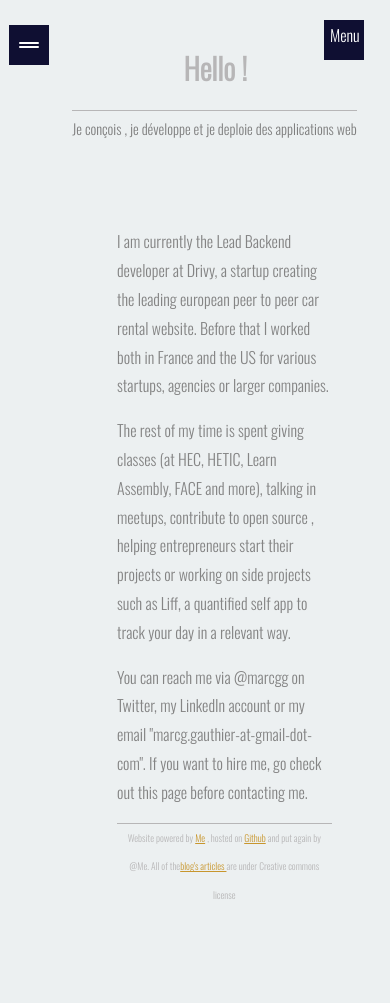
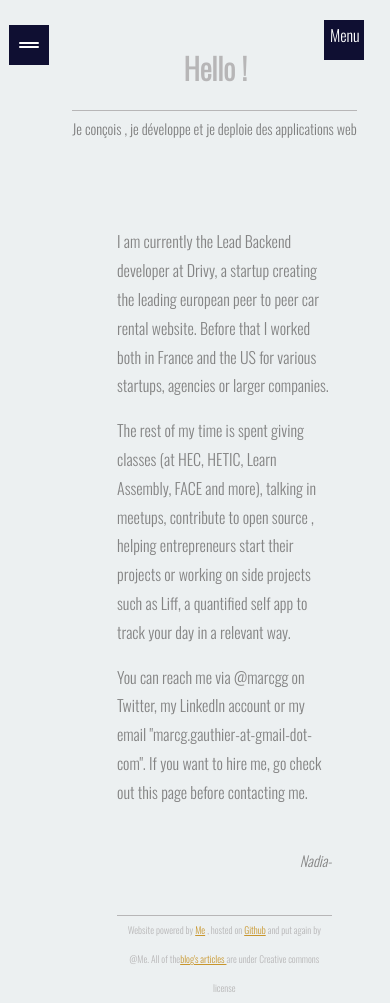
Before and after one commit to nadiabarache/Nadia.website.template.com, a plain HTML site: page index.html in a window 390 px wide. Before the commit the page ends 910 px from the top, so only its background shows below. Drawn offline with nearby package versions, Linux system fonts and the light colour scheme.

Commit message:
Page About

```diff
--- a/css/style.css
+++ b/css/style.css
@@ -179,6 +179,14 @@ section {
     transform: translate3d(-230px, 0, 0);
     transition: all 0.3s ease-in-out;
   }
+
+  .footnote{
+  margin: 40px 0px;
+  color: #858585;
+  text-align: right;
+  font-size: 0.9em;
+  font-style: italic;
+}
   .menu .smartphone-menu-trigger {
     width: 40px;
     height: 40px;
--- a/index.html
+++ b/index.html
@@ -27,7 +27,7 @@
                    </li>
                        <a href="#" class="social__icon social__icon--twitter fa fa-github" title="github"></a>
                    </li>
-                   </li>
+                   <li>
                        <a href="#" class="social__icon social__icon--download fa fa-download" title="cv-pdf"></a>
                    </li>
                  </ul>
@@ -67,6 +67,9 @@
       <p>
         You can reach me via @marcgg on Twitter, my LinkedIn account or my email "marcg.gauthier-at-gmail-dot-com". If you want to hire me, go check out this page before contacting me.
       </p>
+       <div class="footnote">
+    Nadia-
+  </div>
        <div class="bottom-footer"></div>
        <div class="footer">
 Website powered by <span class="herf-footer"><a href="">Me</a> </span>, hosted on  <span class="herf-footer"><a href="https://github.com/nadiabarache?tab=repositories"  target="_blank">Github</a> </span> and put again by @Me.
```
